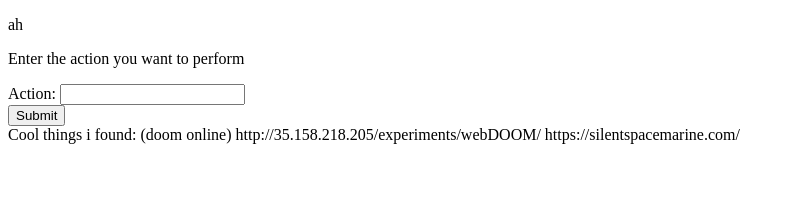
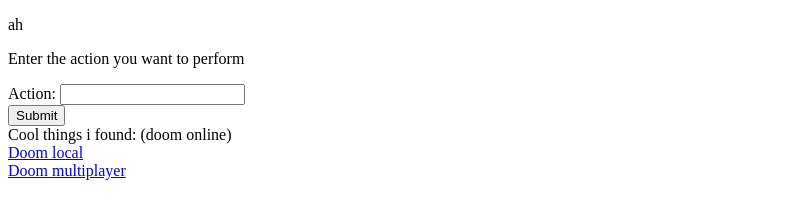
Before and after one commit to nykbocks/nykbocks.github.io, a plain HTML site: page index.html in a window 1280 px wide. Shown: the whole page, without its empty margins (0-795 px from the left). Drawn offline with Linux system fonts and the light colour scheme.

Commit message:
Update index.html

```diff
--- a/index.html
+++ b/index.html
@@ -20,11 +20,13 @@
 <h>
   Cool things i found: (doom online)
 </h>
-<a>
-  http://35.158.218.205/experiments/webDOOM/
+<br>
+<a href="http://35.158.218.205/experiments/webDOOM/">
+  Doom local
 </a>
-<a>
-  https://silentspacemarine.com/
+<br>
+<a href="https://silentspacemarine.com/">
+  Doom multiplayer
 </a>
 </body>
 </html>
```
